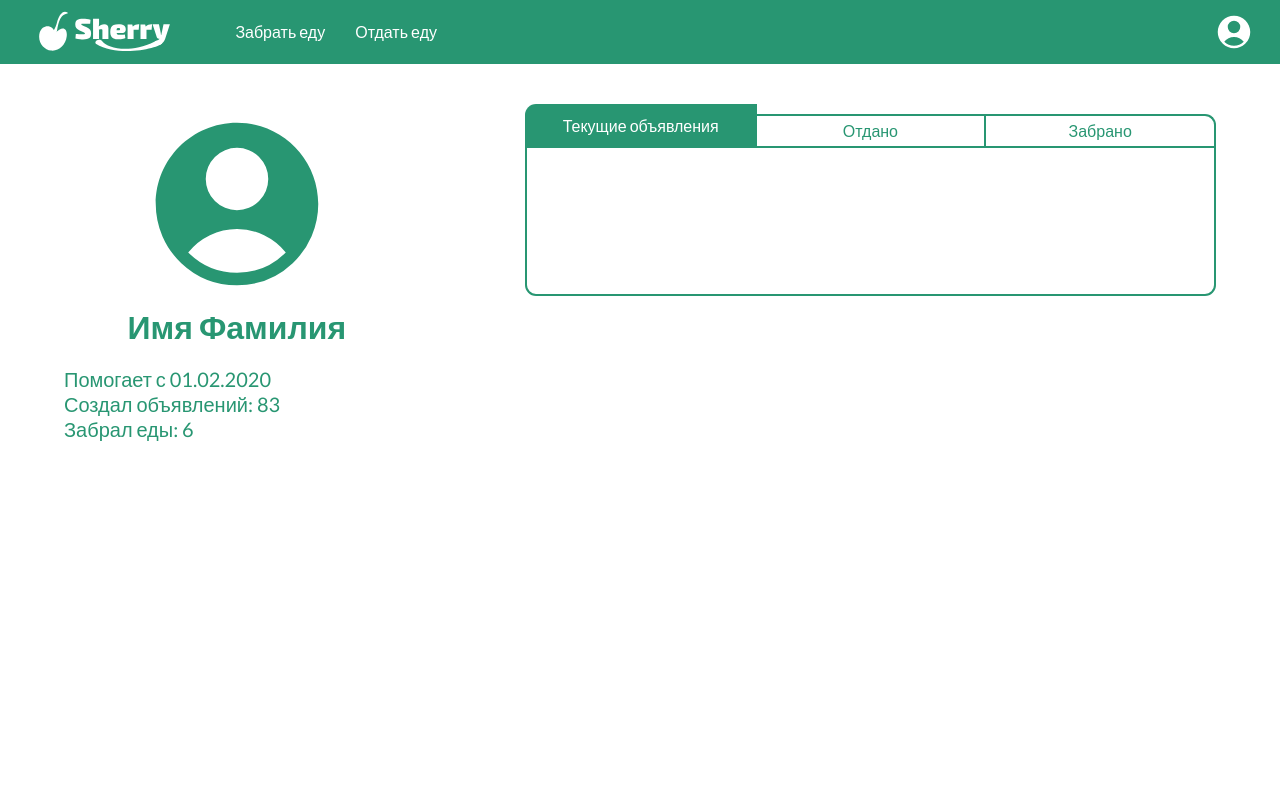
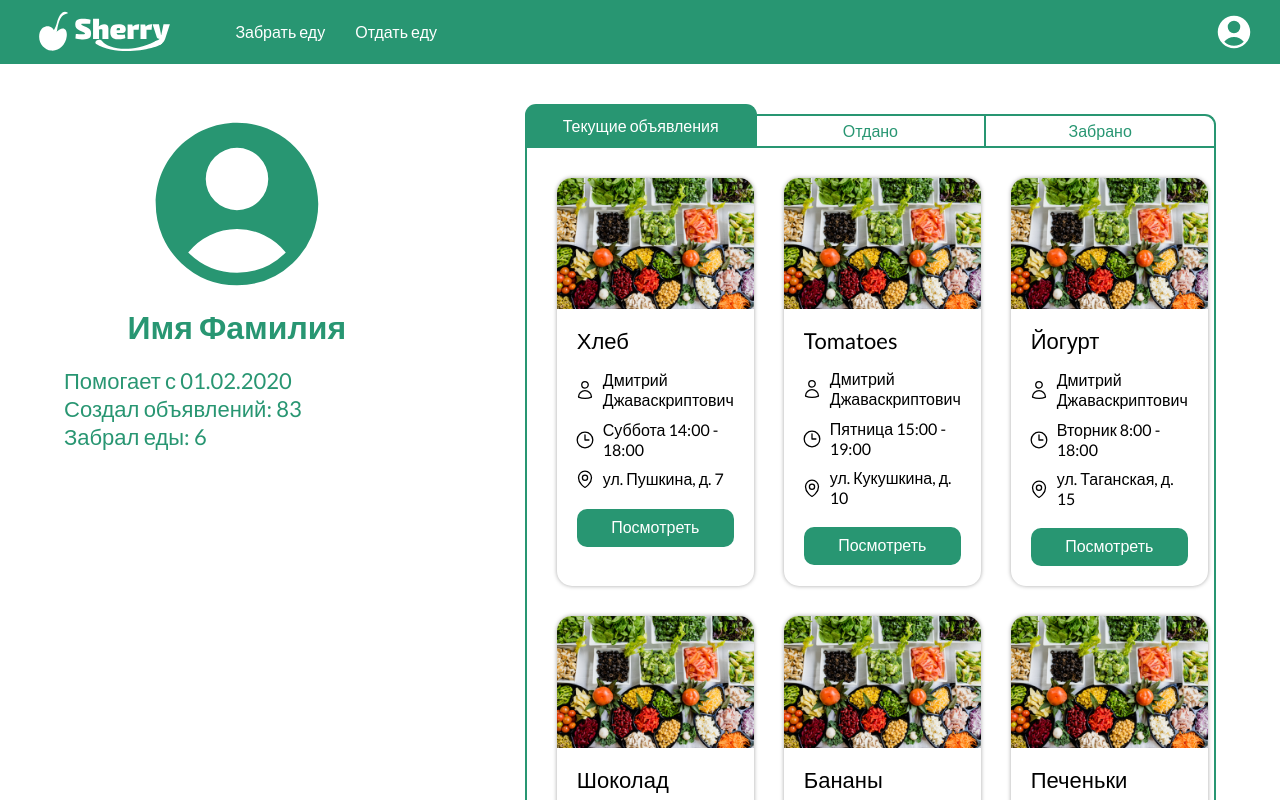
Before and after one commit to DimaDanilov/food-sherry, a Next.js app: page /profile in a window 1280 px wide. Shown: the top 800 px of the page. Built offline with nearby package versions, Linux system fonts and the light colour scheme.

Commit message:
profile page: cards displayed

```diff
--- a/src/components/screens/save-food/card/FoodCard.tsx
+++ b/src/components/common/FoodCard.tsx
@@ -11,7 +11,13 @@ import {
 } from "react-icons/hi2";
 import styled from "styled-components";
 
-export default function FoodCard({ food }: { food: FoodItem }) {
+export default function FoodCard({
+  food,
+  titleFontSize,
+}: {
+  food: FoodItem;
+  titleFontSize: string;
+}) {
   const router = useRouter();
 
   const handleClick = () => router.push("/product");
@@ -27,7 +33,7 @@ export default function FoodCard({ food }: { food: FoodItem }) {
         onClick={handleClick}
       />
       <CardInfo>
-        <CardTitle>{food.title}</CardTitle>
+        <CardTitle fontSize={titleFontSize}>{food.title}</CardTitle>
         <IconWithText
           icon={<HiOutlineUser />}
           iconScale={1.3}
@@ -70,7 +76,7 @@ const Card = styled.div`
   box-shadow: 0px 0px 4px 0px ${COLORS.shadow};
 `;
 const CardInfo = styled.div`
-  margin: 20px;
+  margin: 10px 20px;
 `;
 
 const CardImage = styled(Image)`
@@ -78,8 +84,8 @@ const CardImage = styled(Image)`
   cursor: pointer;
 `;
 
-const CardTitle = styled.h2`
+const CardTitle = styled.h2<{ fontSize: string }>`
   margin: 15px auto;
-  font-size: ${FONT_SIZE.h2};
+  font-size: ${(props) => props.fontSize};
   font-weight: ${FONT_WEIGHT.h2};
 `;
--- a/src/components/screens/profile/Profile.tsx
+++ b/src/components/screens/profile/Profile.tsx
@@ -6,21 +6,29 @@ import { useRouter } from "next/router";
 import { HiUserCircle } from "react-icons/hi2";
 import styled from "styled-components";
 import { useEffect, useState } from "react";
+import FoodCard from "../../common/FoodCard";
+import { foodFakeArray } from "@/fake-data/foodArray";
+import { FoodItem } from "@/models/FoodItem";
 
 export default function ProfileScreen() {
   const router = useRouter();
   const userData: IUserData = userFakeData;
-  const [productsToShow, setProductsToShow] = useState<string | undefined>(
+  const [productsFilter, setProductsFilter] = useState<string | undefined>(
     undefined
   );
+
+  const productsData: Array<FoodItem> = foodFakeArray;
+  const productsItems = productsData.map((product) => (
+    <FoodCard key={product.id} food={product} titleFontSize={FONT_SIZE.h3} />
+  ));
 
   useEffect(() => {
     if (!router.isReady) return;
     const ads = router.query.ads;
     if (ads === "given" || ads === "taken") {
-      setProductsToShow(ads);
+      setProductsFilter(ads);
     } else {
-      setProductsToShow("open");
+      setProductsFilter("open");
     }
   }, [router.isReady, router.query]);
 
@@ -40,9 +48,9 @@ export default function ProfileScreen() {
       <ProfileInfo>
         <ProfileBriefData>
           <HiUserCircle fontSize={200} width="10px" color={COLORS.mainColor} />
-          <h1>
+          <Title>
             {userData.name} {userData.surname}
-          </h1>
+          </Title>
         </ProfileBriefData>
         <InfoDetails>Помогает с {userData.registrationDate}</InfoDetails>
         <InfoDetails>Создал объявлений: {userData.adsCreated}</InfoDetails>
@@ -50,27 +58,27 @@ export default function ProfileScreen() {
       </ProfileInfo>
 
       <ProductsTable>
-        <ProductsHeader>
+        <ProductsHeader activeItem={productsFilter}>
           <HeaderEl
-            active={productsToShow === "open"}
+            active={productsFilter === "open"}
             onClick={() => handleClick("")}
           >
             Текущие объявления
           </HeaderEl>
           <HeaderEl
-            active={productsToShow === "given"}
+            active={productsFilter === "given"}
             onClick={() => handleClick("given")}
           >
             Отдано
           </HeaderEl>
           <HeaderEl
-            active={productsToShow === "taken"}
+            active={productsFilter === "taken"}
             onClick={() => handleClick("taken")}
           >
             Забрано
           </HeaderEl>
         </ProductsHeader>
-        <ProductsContainer></ProductsContainer>
+        <ProductsContainer>{productsItems}</ProductsContainer>
       </ProductsTable>
     </ProfileContainer>
   );
@@ -89,6 +97,9 @@ const ProfileBriefData = styled.div`
   margin: 0 auto 20px;
   text-align: center;
 `;
+const Title = styled.h1`
+  font-size: ${FONT_SIZE.h1};
+`;
 const ProductsTable = styled.div`
   width: 60%;
 `;
@@ -97,18 +108,22 @@ const InfoDetails = styled.h3`
   font-weight: ${FONT_WEIGHT.h3};
 `;
 
-const ProductsHeader = styled.div`
+const ProductsHeader = styled.div<{ activeItem?: string | undefined }>`
   display: flex;
   align-items: end;
   div:nth-child(1) {
-    border-radius: 11px 0 0 0;
+    border-radius: ${(props) =>
+      props.activeItem === "open" ? "11px 11px 0 0" : "11px 0 0 0"};
   }
   div:nth-child(2) {
+    border-radius: ${(props) =>
+      props.activeItem === "given" && "11px 11px 0 0"};
     border-left-style: none;
     border-right-style: none;
   }
   div:nth-last-child(1) {
-    border-radius: 0 11px 0 0;
+    border-radius: ${(props) =>
+      props.activeItem === "taken" ? "11px 11px 0 0" : "0 11px 0 0"};
   }
 `;
 const HeaderEl = styled.div<{ active?: boolean }>`
@@ -127,4 +142,8 @@ const ProductsContainer = styled.div`
   border: 2px solid ${COLORS.mainColor};
   border-radius: 0 0 11px 11px;
   min-height: 150px;
+  padding: 30px;
+  display: grid;
+  grid-template-columns: repeat(3, 1fr);
+  gap: 30px;
 `;
--- a/src/components/screens/save-food/SaveFood.tsx
+++ b/src/components/screens/save-food/SaveFood.tsx
@@ -1,18 +1,18 @@
 import Paginator from "./paginator/Paginator";
 import { foodFakeArray } from "@/fake-data/foodArray";
 import { FoodItem } from "@/models/FoodItem";
-import { COLORS } from "@/styles/globalStyles";
+import { COLORS, FONT_SIZE } from "@/styles/globalStyles";
 import { Container } from "@/ui/Container";
 import SearchInput from "@/ui/SearchInput";
 import { HiOutlineMagnifyingGlass } from "react-icons/hi2";
 import styled from "styled-components";
-import FoodCard from "./card/FoodCard";
+import FoodCard from "../../common/FoodCard";
 
 export default function SaveFoodScreen() {
   const foodItems: FoodItem[] = foodFakeArray;
 
   const foodCards = foodItems.map((f) => {
-    return <FoodCard key={f.id} food={f} />;
+    return <FoodCard key={f.id} food={f} titleFontSize={FONT_SIZE.h2} />;
   });
 
   return (
--- a/src/styles/globalStyles.ts
+++ b/src/styles/globalStyles.ts
@@ -8,7 +8,7 @@ export const lato = Lato({
 export const FONT_SIZE = {
   h1: "32px",
   h2: "24px",
-  h3: "20px",
+  h3: "22px",
   input: "18px",
   p: "16px",
 };
```
